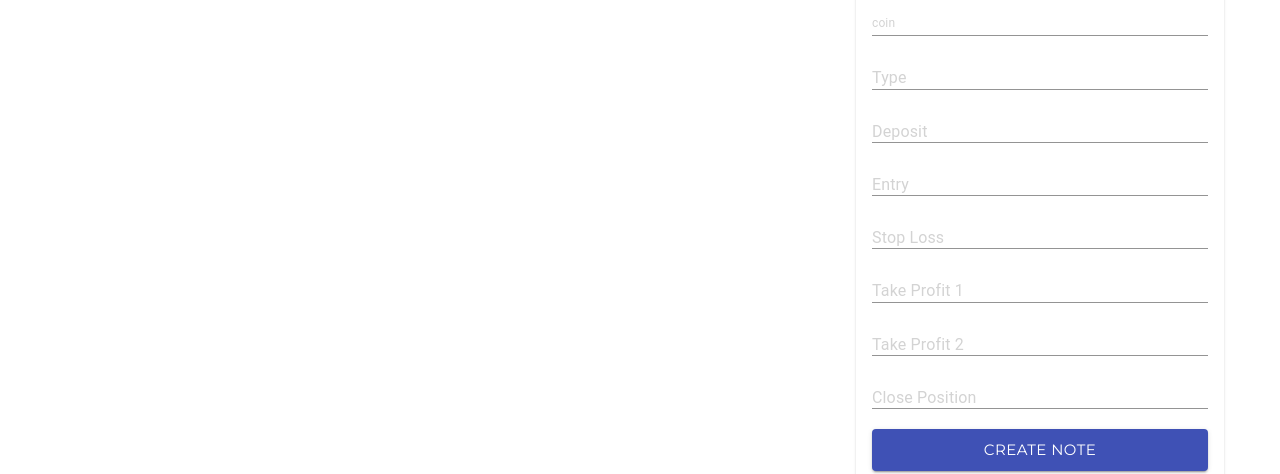
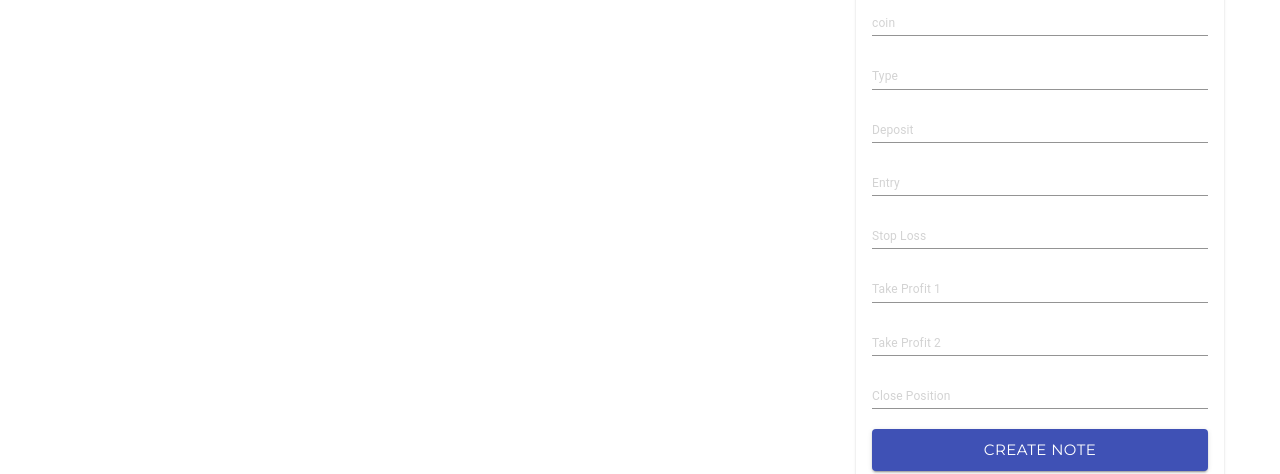
Before and after one commit to dmitridrozdov/trading-note, a React (Create React App) app in the folder client/: page / in a window 1280 px wide. Shown: the part 134-608 px from the top of the page. Built offline with nearby package versions, Linux system fonts and the light colour scheme; no server answers.

Commit message:
Update Form.js

```diff
--- a/client/src/components/Form/Form.js
+++ b/client/src/components/Form/Form.js
@@ -52,7 +52,7 @@ const Form = ({ currentId, setCurrentId }) => {
                     InputProps={{
                         className: classes.textStyle
                     }}
-                    // variant="outlined"
+                    InputLabelProps={{style: {fontSize: '12px'}}}
                     name='type' label='Type' fullWidth
                     value={noteData.type} onChange={(e) => setnoteData({ ...noteData, type: e.target.value })}/>
 
@@ -61,7 +61,7 @@ const Form = ({ currentId, setCurrentId }) => {
                     InputProps={{
                         className: classes.textStyle
                     }}
-                    // variant="outlined"
+                    InputLabelProps={{style: {fontSize: '12px'}}}
                     name='deposit' label='Deposit' fullWidth value={noteData.deposit}
                     onChange={(e) => setnoteData({ ...noteData, deposit: e.target.value })}/>
 
@@ -70,7 +70,7 @@ const Form = ({ currentId, setCurrentId }) => {
                     InputProps={{
                         className: classes.textStyle
                     }}
-                    // variant="outlined"
+                    InputLabelProps={{style: {fontSize: '12px'}}}
                     name='entry' label='Entry' fullWidth value={noteData.entry}
                     onChange={(e) => setnoteData({ ...noteData, entry: e.target.value })}/>
 
@@ -79,7 +79,7 @@ const Form = ({ currentId, setCurrentId }) => {
                     InputProps={{
                         className: classes.textStyle
                     }}
-                    // variant="outlined"
+                    InputLabelProps={{style: {fontSize: '12px'}}}
                     name='stoploss' label='Stop Loss' fullWidth value={noteData.stoploss}
                     onChange={(e) => setnoteData({ ...noteData, stoploss: e.target.value })}/>
 
@@ -88,7 +88,7 @@ const Form = ({ currentId, setCurrentId }) => {
                     InputProps={{
                         className: classes.textStyle
                     }}
-                    // variant="outlined"
+                    InputLabelProps={{style: {fontSize: '12px'}}}
                     name='tp1' label='Take Profit 1' fullWidth value={noteData.tp1}
                     onChange={(e) => setnoteData({ ...noteData, tp1: e.target.value })}/>
 
@@ -97,7 +97,7 @@ const Form = ({ currentId, setCurrentId }) => {
                     InputProps={{
                         className: classes.textStyle
                     }}
-                    // variant="outlined"
+                    InputLabelProps={{style: {fontSize: '12px'}}}
                     name='tp2' label='Take Profit 2' fullWidth value={noteData.tp2}
                     onChange={(e) => setnoteData({ ...noteData, tp2: e.target.value })}/>
 
@@ -106,7 +106,7 @@ const Form = ({ currentId, setCurrentId }) => {
                     InputProps={{
                         className: classes.textStyle
                     }}
-                    // variant="outlined"
+                    InputLabelProps={{style: {fontSize: '12px'}}}
                     name='closeposition' label='Close Position' fullWidth value={noteData.closeposition}
                     onChange={(e) => setnoteData({ ...noteData, closeposition: e.target.value })}/>
 
```
